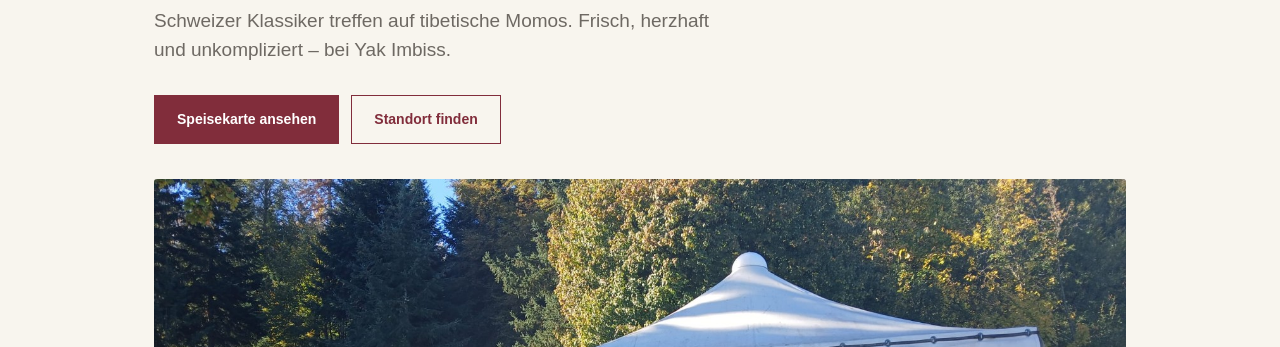
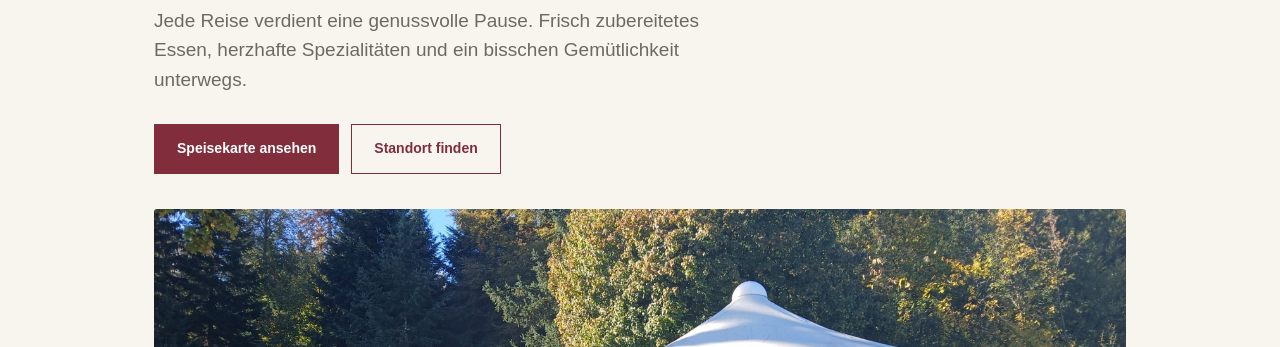
Before and after one commit to dorjetsering/Yak-imbiss, a plain HTML site: page index.html in a window 1280 px wide. Shown: the part 453-800 px from the top of the page. Drawn offline with Linux system fonts and the light colour scheme.

Commit message:
Revise hero section content and images
Updated hero section with new text and images.

```diff
--- a/index.html
+++ b/index.html
@@ -13,7 +13,7 @@
 <body>
 <header><strong>YAK IMBISS<span style="color:#812d3b">.</span></strong><nav aria-label="Main navigation"><a data-de="Über uns" data-en="About us" href="#about">About us</a><a data-de="Speisekarte" data-en="Menu" href="#menu">Menu</a><a data-de="Standort" data-en="Location" href="#location">Location</a><div aria-label="Website language" class="language" role="group"><button aria-pressed="true" id="lang-de" type="button">DE</button><button aria-pressed="false" id="lang-en" type="button">EN</button></div></nav></header>
 <main>
-<div class="hero"><div class="eyebrow" data-de="Zürich · Street Food" data-en="Zurich · Street Food">Zurich · Street Food</div><h1 data-de="Kleine Pause. Grosser Genuss." data-en="A Little Stop. A Lot of Flavour.">A Little Stop. A Lot of Flavour.</h1><p data-de="Schweizer Klassiker treffen auf tibetische Momos. Frisch, herzhaft und unkompliziert – bei Yak Imbiss." data-en="Swiss favourites meet Tibetan momos. Fresh, hearty and delicious – welcome to Yak Imbiss.">Swiss favourites meet Tibetan momos. Fresh, hearty and delicious – welcome to Yak Imbiss.</p><div class="buttons"><a class="btn primary" data-de="Speisekarte ansehen" data-en="View menu" href="#menu">View menu</a><a class="btn secondary" data-de="Standort finden" data-en="Find us" href="#location">Find us</a></div><img alt="Yak Imbiss food caravan" class="caravan-photo" src="/images/c076a59c-8990-4671-96ed-6709b03de44a.jpeg"/></div>
+<div class="hero"><div class="eyebrow" data-de="Zürich · Street Food" data-en="Zurich · Street Food">Zurich · Street Food</div><h1 data-de="Kleine Pause. Grosser Genuss." data-en="A Little Stop. A Lot of Flavour.">A Little Stop. A Lot of Flavour.</h1><p data-de="Jede Reise verdient eine genussvolle Pause. Frisch zubereitetes Essen, herzhafte Spezialitäten und ein bisschen Gemütlichkeit unterwegs." data-en="Every Journey Deserves a Delicious Stop. Freshly prepared food, hearty flavours, and a little comfort along the way.">Every Journey Deserves a Delicious Stop. Freshly prepared food, hearty flavours, and a little comfort along the way.</p><div class="buttons"><a class="btn primary" data-de="Speisekarte ansehen" data-en="View menu" href="#menu">View menu</a><a class="btn secondary" data-de="Standort finden" data-en="Find us" href="#location">Find us</a></div><img alt="Yak Imbiss food caravan" class="caravan-photo" src="images/ChatGPT%20Image%20Oct%2030%2C%202026%2C%2008_57_52%20PM.jpg"/></div>
 <div aria-hidden="true" class="stripe"></div>
 <section id="about"><div class="inner"><div class="eyebrow" data-de="Willkommen" data-en="Welcome">Welcome</div><h2 data-de="Ein Stopp, der sich lohnt." data-en="A stop worth making.">A stop worth making.</h2><p class="intro" data-de="Ob eine schnelle Pause unterwegs oder ein gemütlicher Imbiss: Bei Yak Imbiss verbinden wir vertraute Schweizer Imbiss-Klassiker mit tibetischen Spezialitäten." data-en="Whether you're stopping for a quick bite or a relaxing break, Yak Imbiss brings together familiar Swiss favourites and Tibetan specialities.">Whether you're stopping for a quick bite or a relaxing break, Yak Imbiss brings together familiar Swiss favourites and Tibetan specialities.</p></div></section>
 <section class="soft" id="menu"><div class="inner"><div class="eyebrow" data-de="Unsere Auswahl" data-en="Our selection">Our selection</div><h2 data-de="Speisekarte" data-en="Menu">Menu</h2><p class="intro" data-de="Alle Preise in CHF." data-en="All prices in CHF.">All prices in CHF.</p><div class="menu"><div class="menu-group"><h3 class="menu-group-title" data-de="Heisse Getränke" data-en="Hot Drinks">Hot Drinks</h3><div class="menu-group-items">
```
